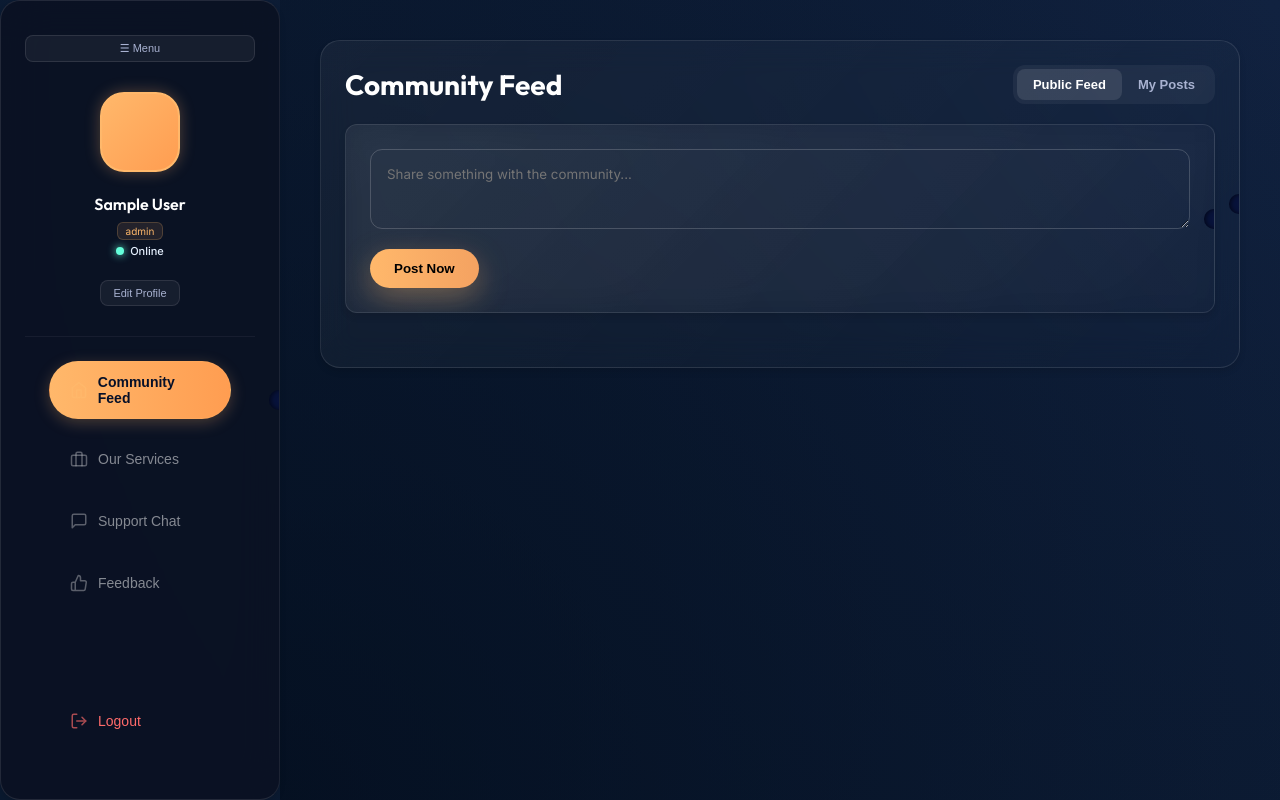
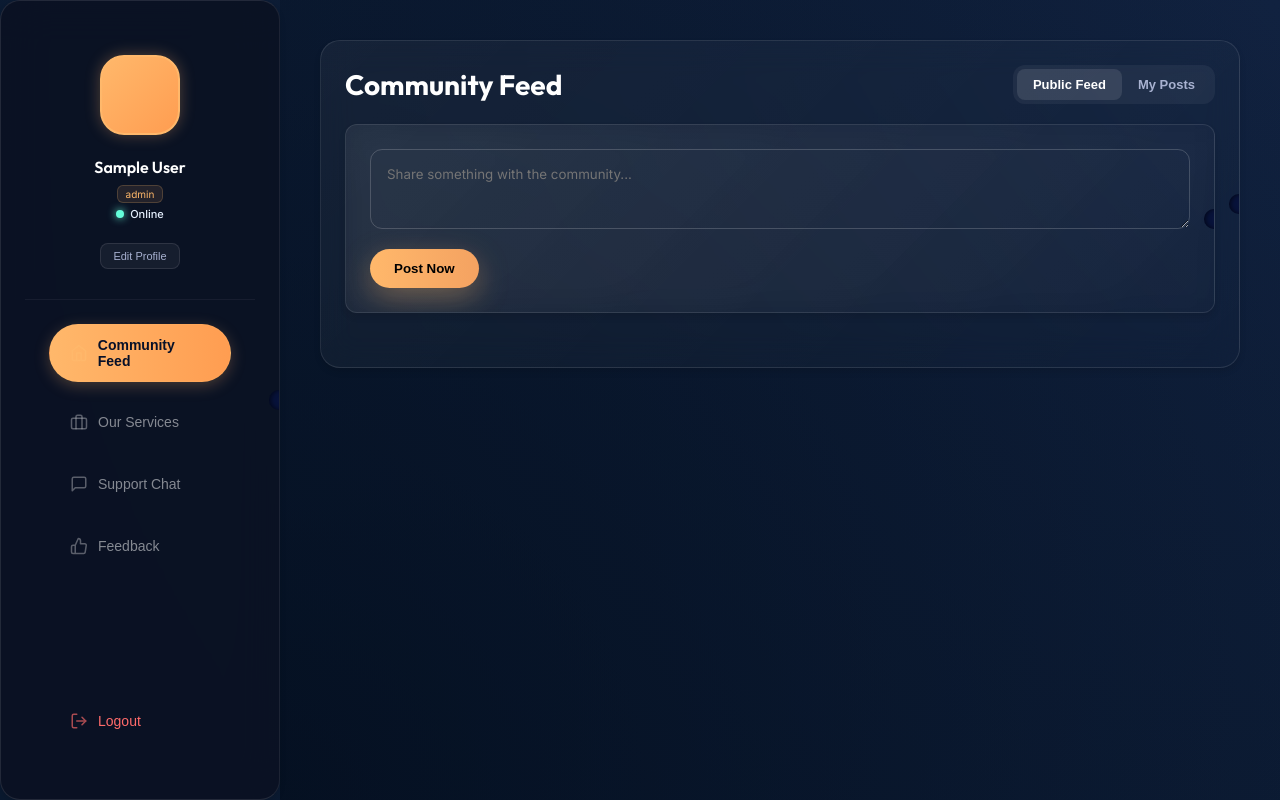
Before and after one commit to DonBabu-ux/lilbee-v2, a website with bundled scripts: page public/dashboard.html in a window 1280 px wide. Built offline with nearby package versions, Linux system fonts and the light colour scheme; no server answers; sample sign-in values are in the browser's storage.

Commit message:
Update dashboard.html

```diff
--- a/public/dashboard.html
+++ b/public/dashboard.html
@@ -14,9 +14,7 @@
 
   <aside class="sidebar glass-card">
 
-    <button id="mobileMenuToggle" class="small-btn" style="margin-top:10px;">
-  ☰ Menu
-</button>
+
 
     <div class="profile">
       <div id="userAvatar" class="avatar"></div>
```
